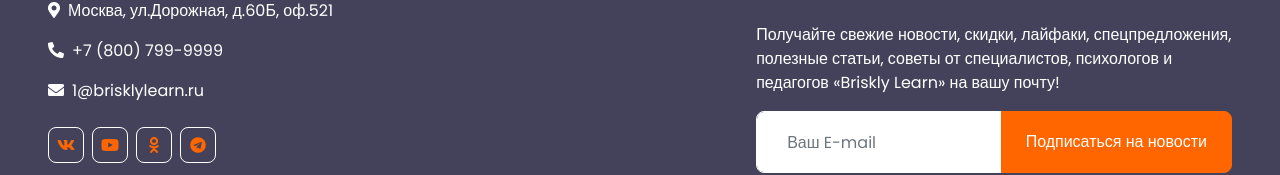
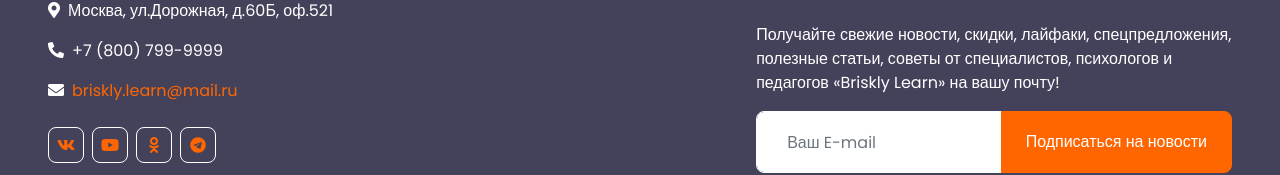
Before and after one commit to Breakhead2/Briskly-React, a React (Create React App) app: page / in a window 1280 px wide. Shown: the part 2439-2614 px from the top of the page. Built offline with nearby package versions, Linux system fonts and the light colour scheme; no server answers.

Commit message:
update mail on footer

```diff
--- a/src/components/Footer.jsx
+++ b/src/components/Footer.jsx
@@ -53,7 +53,10 @@ function Footer() {
                   <i className="fa fa-phone-alt mr-2"></i>+7 (800) 799-9999
                 </p>
                 <p>
-                  <i className="fa fa-envelope mr-2"></i>1@brisklylearn.ru
+                  <i className="fa fa-envelope mr-2"></i>
+                  <a href="mailto:briskly.learn@mail.ru">
+                    briskly.learn@mail.ru
+                  </a>
                 </p>
                 <div className="d-flex justify-content-start mt-4">
                   <div className="btn btn-outline-light btn-square mr-2">
```
